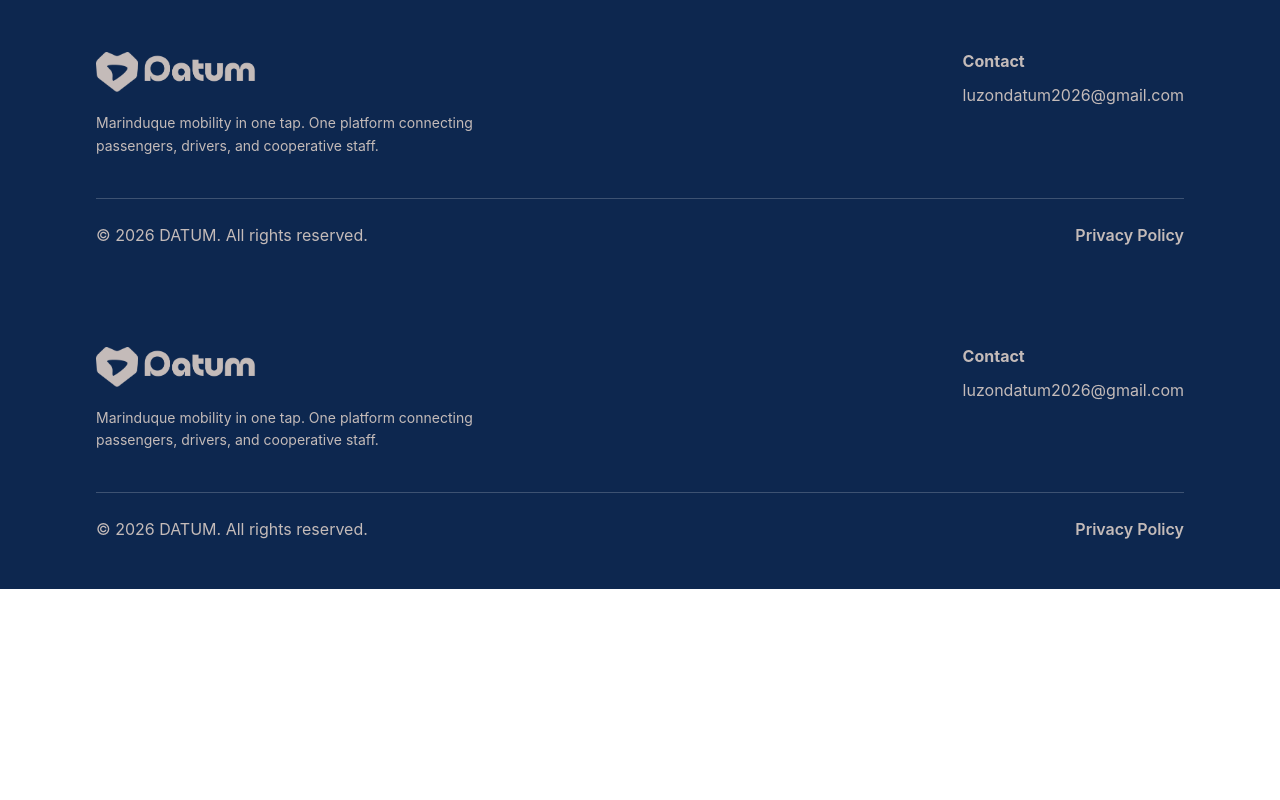
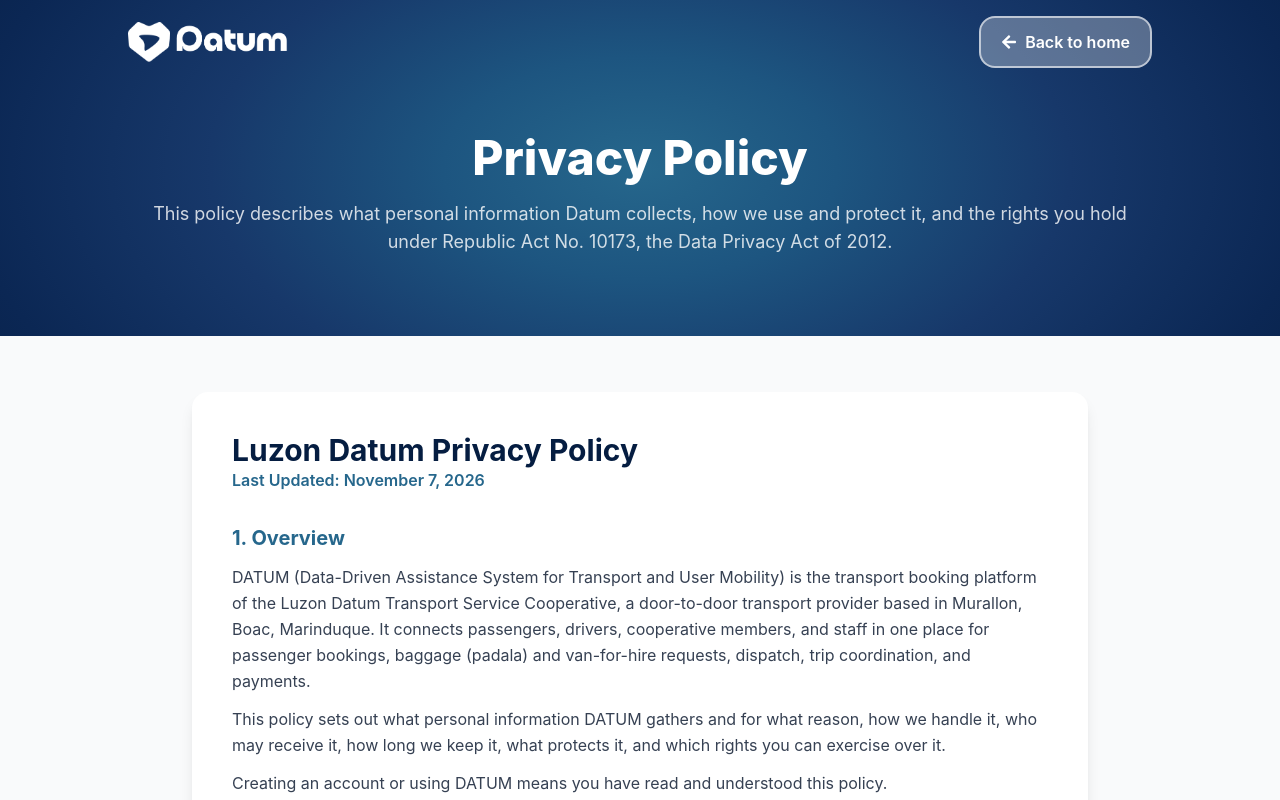
Before and after one commit to JM22510/Datum-Landing_Page, a React (Vite) app: page /privacy-policy in a window 1280 px wide. Shown: the top 800 px of the page. Built offline with nearby package versions, Linux system fonts and the light colour scheme.

Commit message:
Update email

```diff
--- a/src/components/email/emaillink.tsx
+++ /dev/null
@@ -1,39 +0,0 @@
-import type { MouseEvent, ReactNode } from "react";
-
-type EmailLinkProps = {
-    email: string;
-    className?: string;
-    children?: ReactNode;
-};
-
-export default function EmailLink({ email, className, children }: EmailLinkProps) {
-    const gmailWeb = `https://mail.google.com/mail/?view=cm&fs=1&to=${email}`;
-
-    const handleClick = (e: MouseEvent<HTMLAnchorElement>) => {
-        const ua = navigator.userAgent;
-
-        if (/Android/i.test(ua)) {
-            e.preventDefault();
-            window.location.href =
-                `intent:mailto:${email}#Intent;` +
-                `action=android.intent.action.SENDTO;` +
-                `package=com.google.android.gm;` +
-                `S.browser_fallback_url=${encodeURIComponent(gmailWeb)};end`;
-        } else if (/iPhone|iPad|iPod/i.test(ua)) {
-            e.preventDefault();
-            window.location.href = `googlegmail:///co?to=${email}`;
-        }
-    };
-
-    return (
-        <a
-            href={gmailWeb}
-            target="_blank"
-            rel="noopener noreferrer"
-            onClick={handleClick}
-            className={className}
-        >
-            {children ?? email}
-        </a>
-    );
-}
--- a/src/components/footer/footer.tsx
+++ b/src/components/footer/footer.tsx
@@ -3,10 +3,9 @@ import type { MouseEvent } from "react";
 import { navlinks } from "../../data/navlink";
 import Reveal from "../reveal/reveal";
 import BrandLogo from "../brandlogo/brandlogo";
-import EmailLink from "../email/emaillink";
 
 const EMAIL = "luzondatum2026@gmail.com";
-
+const GMAIL_WEB = `https://mail.google.com/mail/?view=cm&fs=1&to=${EMAIL}`;
 
 export default function Footer() {
     const year = new Date().getFullYear();
@@ -16,6 +15,21 @@ export default function Footer() {
         document.getElementById(id)?.scrollIntoView({ behavior: "smooth" });
     };
 
+    const handleEmailClick = (e: MouseEvent<HTMLAnchorElement>) => {
+        const ua = navigator.userAgent;
+
+        if (/Android/i.test(ua)) {
+            e.preventDefault();
+            window.location.href =
+                `intent:mailto:${EMAIL}#Intent;` +
+                `action=android.intent.action.SENDTO;` +
+                `package=com.google.android.gm;` +
+                `S.browser_fallback_url=${encodeURIComponent(GMAIL_WEB)};end`;
+        } else if (/iPhone|iPad|iPod/i.test(ua)) {
+            e.preventDefault();
+            window.location.href = `googlegmail:///co?to=${EMAIL}`;
+        }
+    };
 
     return (
         <footer className="bg-[#0d274f] text-[#c4bbb9]">
@@ -37,9 +51,15 @@ export default function Footer() {
                     </div>
                     <div className="flex flex-col gap-2 leading-relaxed shrink-0">
                         <p className="font-bold">Contact</p>
-                        <EmailLink
-                            email={EMAIL}
-                        />
+                        <a
+                            href={GMAIL_WEB}
+                            target="_blank"
+                            rel="noopener noreferrer"
+                            onClick={handleEmailClick}
+                            className="font-semibold hover:text-[#FFFFFF] cursor-pointer"
+                        >
+                            {EMAIL}
+                        </a>
                     </div>
                 </div>
 
--- a/src/components/pages/privacypolicypage.tsx
+++ b/src/components/pages/privacypolicypage.tsx
@@ -1,54 +1,108 @@
+import { useEffect, useState } from "react";
 import { Link } from "react-router-dom";
-import type { MouseEvent } from "react";
-import { navlinks } from "../../data/navlink";
+import { FaArrowLeft } from "react-icons/fa";
+import BrandLogo from "../brandlogo/brandlogo";
+import { sections, lastUpdated } from "../../data/privacypolicy";
 import Reveal from "../reveal/reveal";
-import BrandLogo from "../brandlogo/brandlogo";
-import EmailLink from "../email/emaillink";
 
-const EMAIL = "luzondatum2026@gmail.com";
+export default function PrivacyPolicy() {
+    const [scrolled, setScrolled] = useState(false);
 
-export default function Footer() {
-    const year = new Date().getFullYear();
-
-    const handleNavClick = (e: MouseEvent<HTMLAnchorElement>, id: string) => {
-        e.preventDefault();
-        document.getElementById(id)?.scrollIntoView({ behavior: "smooth" });
-    };
+    useEffect(() => {
+        const onScroll = () => setScrolled(window.scrollY > 20);
+        onScroll();
+        window.addEventListener("scroll", onScroll, { passive: true });
+        return () => window.removeEventListener("scroll", onScroll);
+    }, []);
 
     return (
-        <footer className="bg-[#0d274f] text-[#c4bbb9]">
-            <Reveal className="mx-auto w-full max-w-7xl px-6 lg:px-24 py-12 flex flex-col gap-10">
-                <div className="flex flex-col gap-8 md:flex-row md:justify-between md:items-start">
-                    <div className="flex flex-col gap-4 max-w-sm">
-                        <a
-                            href={`#${navlinks[0].id}`}
-                            onClick={(e) => handleNavClick(e, navlinks[0].id)}
-                            aria-label="Datum home"
-                            className="flex items-center transition-colors duration-300 hover:text-[#ffffff]"
-                        >
-                            <BrandLogo className="w-40 h-10 md:w-40 md:h-12" />
-                        </a>
-                        <p className="text-sm leading-relaxed">
-                            Marinduque mobility in one tap. One platform connecting
-                            passengers, drivers, and cooperative staff.
+        <>
+            <header
+                className={`fixed top-0 left-0 right-0 z-50 px-4 md:px-12 lg:px-32 py-4 flex items-center justify-between transition-all duration-300 ${
+                    scrolled
+                        ? "bg-white/80 backdrop-blur-md shadow-md"
+                        : "bg-transparent"
+                }`}
+            >
+                {/* The Link owns the color; BrandLogo just draws the shape with bg-current */}
+                <Link
+                    to="/"
+                    aria-label="Datum home"
+                    className={`flex items-center transition-colors duration-300 hover:text-[#5479b1] ${
+                        scrolled ? "text-[#183765]" : "text-white"
+                    }`}
+                >
+                    <BrandLogo className="w-40 h-10 md:w-40 md:h-12" />
+                </Link>
+
+                <Link
+                    to="/"
+                    className="group relative overflow-hidden flex items-center gap-2 px-4 py-2 md:px-5 md:py-3 rounded-2xl bg-white/30 border-2 border-white/60 text-white font-semibold transition-all duration-300 hover:bg-white/40 hover:border-white hover:-translate-y-0.5 hover:shadow-lg"
+                >
+                    <span
+                        className={`absolute inset-0 bg-linear-to-b from-[#2C7DA0] to-[#183765] transition-all duration-300 group-hover:brightness-125 ${
+                            scrolled ? "opacity-100" : "opacity-0"
+                        }`}
+                    />
+                    <FaArrowLeft className="relative transition-transform duration-300 group-hover:-translate-x-1" />
+                    <span className="relative">Back to home</span>
+                </Link>
+            </header>
+
+            <section className="min-h-screen bg-gray-50">
+                <div
+                    className="px-4 md:px-12 lg:px-32 pt-28 pb-16 lg:pt-32 lg:pb-20 text-center"
+                    style={{
+                        backgroundColor: "#051D41",
+                        backgroundImage:
+                            "radial-gradient(ellipse 70% 150% at 50% 50%, #26678C 0%, #1D5580 22%, #17386A 48%, #0B2754 75%, #051D41 100%)",
+                    }}
+                >
+                    <Reveal>
+                        <h1 className="text-[#ffffff] text-4xl md:text-5xl font-extrabold leading-tight">
+                            Privacy Policy
+                        </h1>
+                        <p className="text-[#ffffff]/80 text-base md:text-lg mt-3">
+                            This policy describes what personal information Datum collects, how we
+                            use and protect it, and the rights you hold under Republic Act No.
+                            10173, the Data Privacy Act of 2012.
                         </p>
-                    </div>
-                    <div className="flex flex-col gap-2 leading-relaxed shrink-0">
-                        <p className="font-bold">Contact</p>
-                        <EmailLink email={EMAIL} />
+                    </Reveal>
+                </div>
+
+                <div className="px-4 md:px-12 lg:px-32 py-10 lg:py-14">
+                    <div className="max-w-4xl mx-auto bg-white rounded-2xl shadow-lg p-6 md:p-10 flex flex-col gap-8">
+                        <Reveal>
+                            <h2 className="text-[#051D41] text-2xl md:text-3xl font-bold">
+                                Luzon Datum Privacy Policy
+                            </h2>
+                            <p className="text-[#26678C] font-semibold">Last Updated: {lastUpdated}</p>
+                        </Reveal>
+
+                        {sections.map((section) => (
+                            <Reveal key={section.title} className="flex flex-col gap-3">
+                                <h3 className="text-[#26678C] text-xl font-bold">
+                                    {section.title}
+                                </h3>
+
+                                {section.body?.map((paragraph) => (
+                                    <p key={paragraph} className="text-gray-700 text-base leading-relaxed">
+                                        {paragraph}
+                                    </p>
+                                ))}
+
+                                {section.list && (
+                                    <ul className="list-disc pl-6 flex flex-col gap-2 text-gray-700 text-base leading-relaxed">
+                                        {section.list.map((item) => (
+                                            <li key={item}>{item}</li>
+                                        ))}
+                                    </ul>
+                                )}
+                            </Reveal>
+                        ))}
                     </div>
                 </div>
-
-                <div className="border-t border-white/20 pt-6 flex flex-col gap-2 sm:flex-row sm:justify-between">
-                    <p>&copy; {year} DATUM. All rights reserved.</p>
-                    <Link
-                        to="/privacy-policy"
-                        className="font-semibold hover:text-[#FFFFFF] transition-colors"
-                    >
-                        Privacy Policy
-                    </Link>
-                </div>
-            </Reveal>
-        </footer>
+            </section>
+        </>
     );
 }
--- a/src/data/privacypolicy.tsx
+++ b/src/data/privacypolicy.ts
@@ -1,10 +1,7 @@
-import type { ReactNode } from "react";
-import EmailLink from "../components/email/emaillink";
-
 export type PolicySection = {
     title: string;
-    body?: ReactNode[];
-    list?: ReactNode[];
+    body?: string[];
+    list?: string[];
 };
 
 export const lastUpdated = "November 7, 2026";
@@ -123,15 +120,7 @@ export const sections: PolicySection[] = [
     {
         title: "11. How to Reach Us",
         body: [
-        <>
-            For questions about this policy, to exercise your rights, or to
-            withdraw consent, contact our Data Protection Officer at{" "}
-            <EmailLink
-                email="luzondatum2026@gmail.com"
-                className="font-semibold text-blue-600 underline hover:text-blue-800"
-            />{" "}
-            or visit the cooperative office in Murallon, Boac, Marinduque.
-        </>,
+        "For questions about this policy, to exercise your rights, or to withdraw consent, contact our Data Protection Officer at [DPO email] or visit the cooperative office in Murallon, Boac, Marinduque.",
         ],
     },
 ];
```
